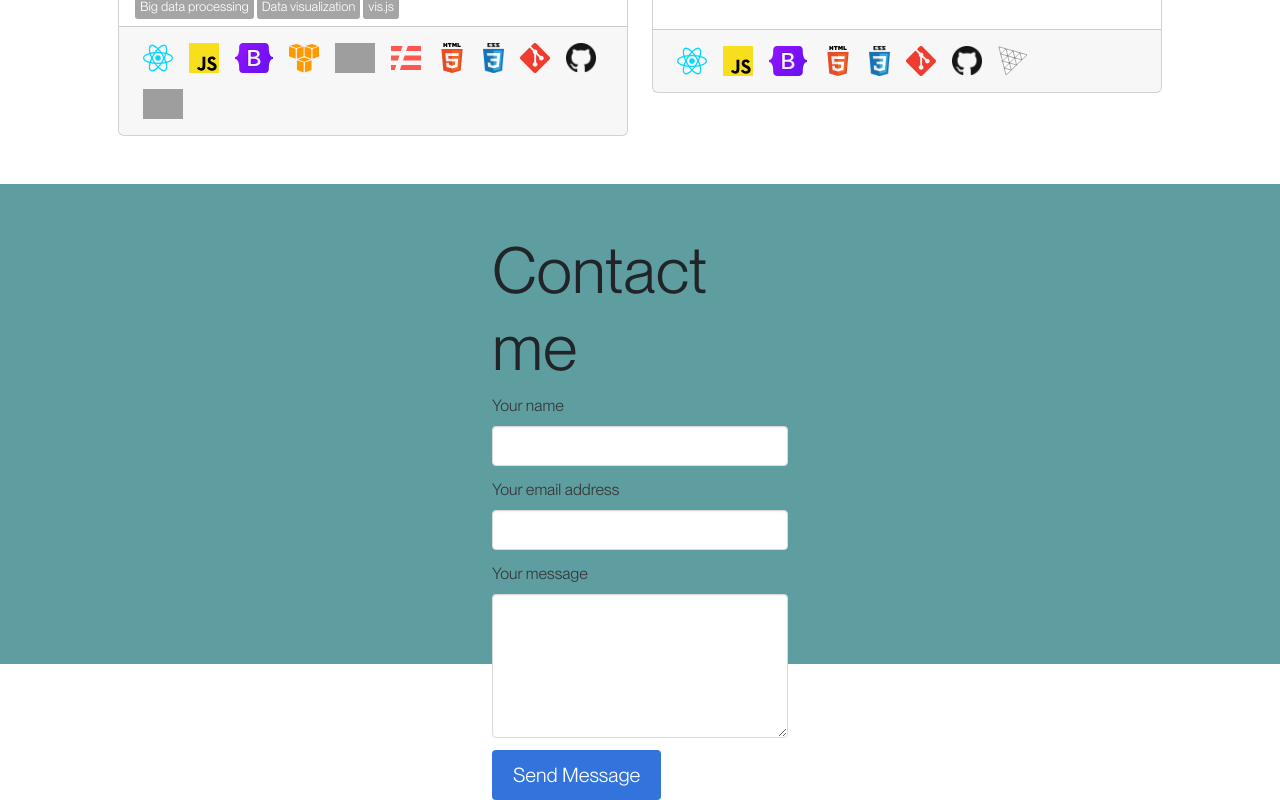
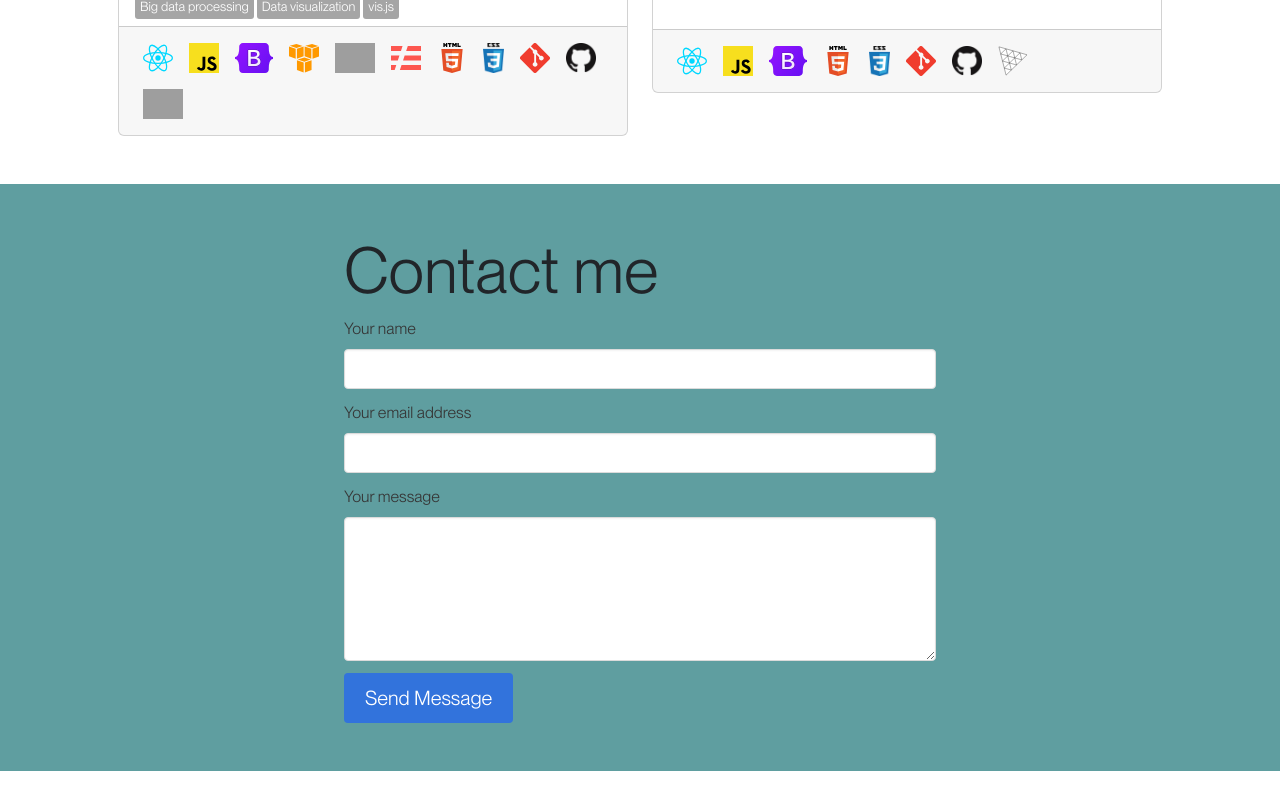
Before and after one commit to mateo-covacho/portfolio-mk2, a React (Create React App) app: page / in a window 1280 px wide. Shown: the part 3585-4385 px from the top of the page. After the commit the page ends 4356 px from the top, so only its background shows below. Built offline with nearby package versions, Linux system fonts and the light colour scheme; grey boxes are pictures that could not be loaded; a web font is replaced by a local one.

Commit message:
fixed response

```diff
--- a/src/app.css
+++ b/src/app.css
@@ -35,7 +35,7 @@
   }
 }
 html {
-  width: 100vw !important;
+  width: 100% !important;
 }
 
 h1 {
@@ -143,7 +143,7 @@ header {
 }
 
 footer {
-  height: 60vh;
+  min-height: 60vh;
   width: 100vw !important;
   background-color: cadetblue;
   z-index: 5;
@@ -178,3 +178,7 @@ footer {
 #tsparticles {
   width: 100%;
 }
+
+.contactform-container {
+  margin: 0;
+}
--- a/src/app.jsx
+++ b/src/app.jsx
@@ -8,6 +8,7 @@ import Aos from "aos";
 import "aos/dist/aos.css";
 import emailjs from "@emailjs/browser";
 import "./css/fcf.default.css";
+import curriculum from "./Resources/mateocovachocurriculum.pdf";
 
 import { BrowserRouter, Routes, Route, Link, useNavigate } from "react-router-dom";
 import Container from "react-bootstrap/Container";
@@ -188,7 +189,7 @@ function App() {
           <Navbar.Toggle aria-controls='basic-navbar-nav' />
           <Navbar.Collapse id='basic-navbar-nav'>
             <Nav className='me-auto'>
-              <a href='https://drive.google.com/file/d/11YexQG4VBchkZPPH765H14zmyjygMK3u/view?usp=sharing' target='_Blank'>
+              <a href={curriculum} target='_Blank'>
                 <Nav.Item className=' btn btn-light nav_button mx-3 align-middle resume_button'>Resume</Nav.Item>
               </a>
               <Nav.Item
@@ -325,7 +326,7 @@ function App() {
           }}
         />
 
-        <div className='m-auto name-section col-4 ms-5'>
+        <div className='m-auto name-section col-4 ms-5 w-75'>
           <h1 className=' display-1 mb-2 '>Mateo Covacho</h1>
 
           <p className=' font-weight-light mb-2 h5'>Software engineer</p>
@@ -745,7 +746,7 @@ function App() {
         </Row>
       </section>
       <footer ref={contact} className='container-fluid w-100 p-5'>
-        <div className='contactform-container w-25 mx-auto'>
+        <div className='contactform-container mx-auto' style={{ width: "50%", minWidth: "250px" }}>
           <h2 className='display-3'>Contact me</h2>
           <div id='fcf-form'>
             <div className='field'>
```
Also changed, not shown: 1 other file (tests, documents, lock files or other folders).
